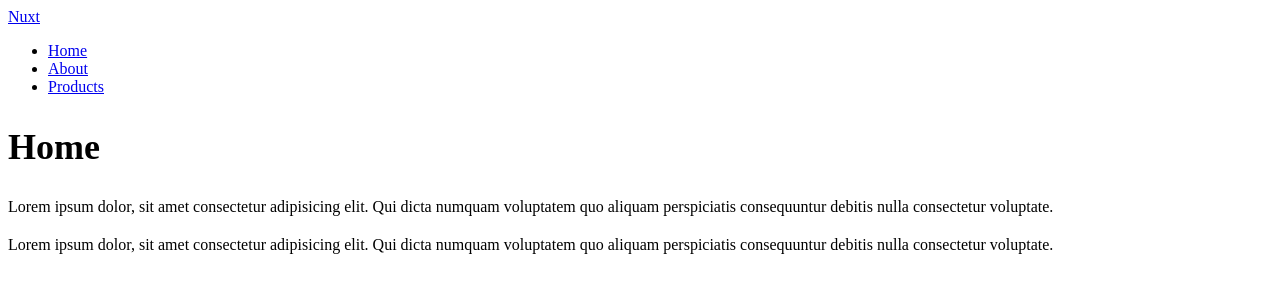
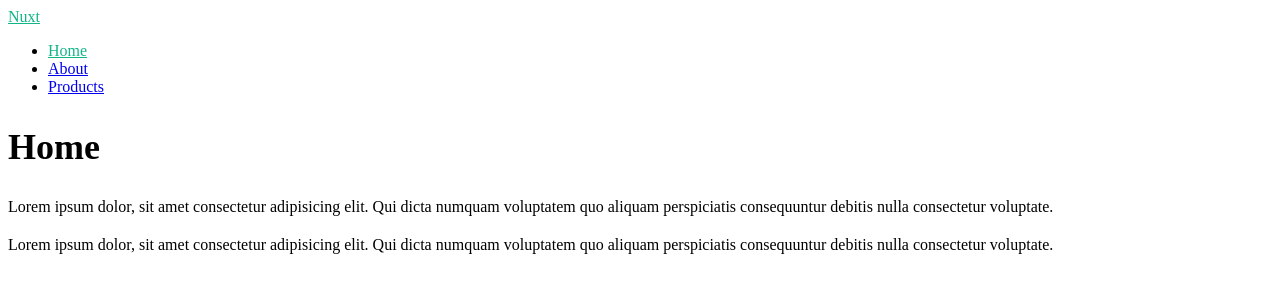
Before and after one commit to rewanhamed22/bashamel, a Nuxt app: page / in a window 1280 px wide. Shown: the top 300 px of the page. Built offline with nearby package versions, Linux system fonts and the light colour scheme.

Commit message:
add layouts

```diff
--- /dev/null
+++ b/layouts/default.vue
@@ -0,0 +1,23 @@
+<template>
+  <div>
+    <header>
+      <nav>
+        <NuxtLink to="/">Nuxt</NuxtLink>
+        <ul>
+          <li><NuxtLink to="/">Home</NuxtLink></li>
+          <li><NuxtLink to="/about">About</NuxtLink></li>
+          <li><NuxtLink to="/products">Products</NuxtLink></li>
+        </ul>
+      </nav>
+    </header>
+    <!-- output the page content  -->
+    <div>
+      <slot />
+    </div>
+  </div>
+</template>
+<style scoped>
+.router-link-exact-active {
+  color: #12b488;
+}
+</style>
--- /dev/null
+++ b/layouts/products.vue
@@ -0,0 +1,25 @@
+<template>
+    <div>
+      <header>
+        <nav>
+          <NuxtLink to="/products">Nuxt</NuxtLink>
+        </nav>
+      </header>
+      <!-- output the page content  -->
+      <div>
+        <slot />
+      </div>
+      <footer>
+        <ul>
+            <li><NuxtLink to="/">Home</NuxtLink></li>
+            <li><NuxtLink to="/about">About</NuxtLink></li>
+            <li><NuxtLink to="/products">Products</NuxtLink></li>
+          </ul>
+      </footer>
+    </div>
+  </template>
+  <style scoped>
+  .router-link-exact-active {
+    color: #12b488;
+  }
+  </style>
--- a/pages/about.vue
+++ b/pages/about.vue
@@ -1,15 +1,6 @@
 <template>
     <div>
-      <header>
-      <nav>
-        <NuxtLink to="/">Nuxt</NuxtLink>
-        <ul>
-          <li><NuxtLink to="/">Home</NuxtLink></li>
-          <li><NuxtLink to="/about">About</NuxtLink></li>
-          <li><NuxtLink to="/products">Products</NuxtLink></li>
-        </ul>
-      </nav>
-    </header>
+
       <h2>About</h2>
       <p>
         Lorem ipsum dolor, sit amet consectetur adipisicing elit. Qui dicta
--- a/pages/index.vue
+++ b/pages/index.vue
@@ -1,15 +1,6 @@
 <template>
   <div>
-    <header>
-      <nav>
-        <NuxtLink to="/">Nuxt</NuxtLink>
-        <ul>
-          <li><NuxtLink to="/">Home</NuxtLink></li>
-          <li><NuxtLink to="/about">About</NuxtLink></li>
-          <li><NuxtLink to="/products">Products</NuxtLink></li>
-        </ul>
-      </nav>
-    </header>
+
     <h2>Home</h2>
     <p>
       Lorem ipsum dolor, sit amet consectetur adipisicing elit. Qui dicta
--- a/pages/products/[id].vue
+++ b/pages/products/[id].vue
@@ -11,6 +11,9 @@
 
 <script setup>
 const { id } = useRoute().params;
+definePageMeta({
+  layout: "products",
+});
 </script>
 
 <style scoped></style>
--- a/pages/products/index.vue
+++ b/pages/products/index.vue
@@ -4,6 +4,10 @@
   </div>
 </template>
 
-<script setup></script>
+<script setup>
+definePageMeta({
+  layout: "products",
+});
+</script>
 
 <style scoped></style>
```
